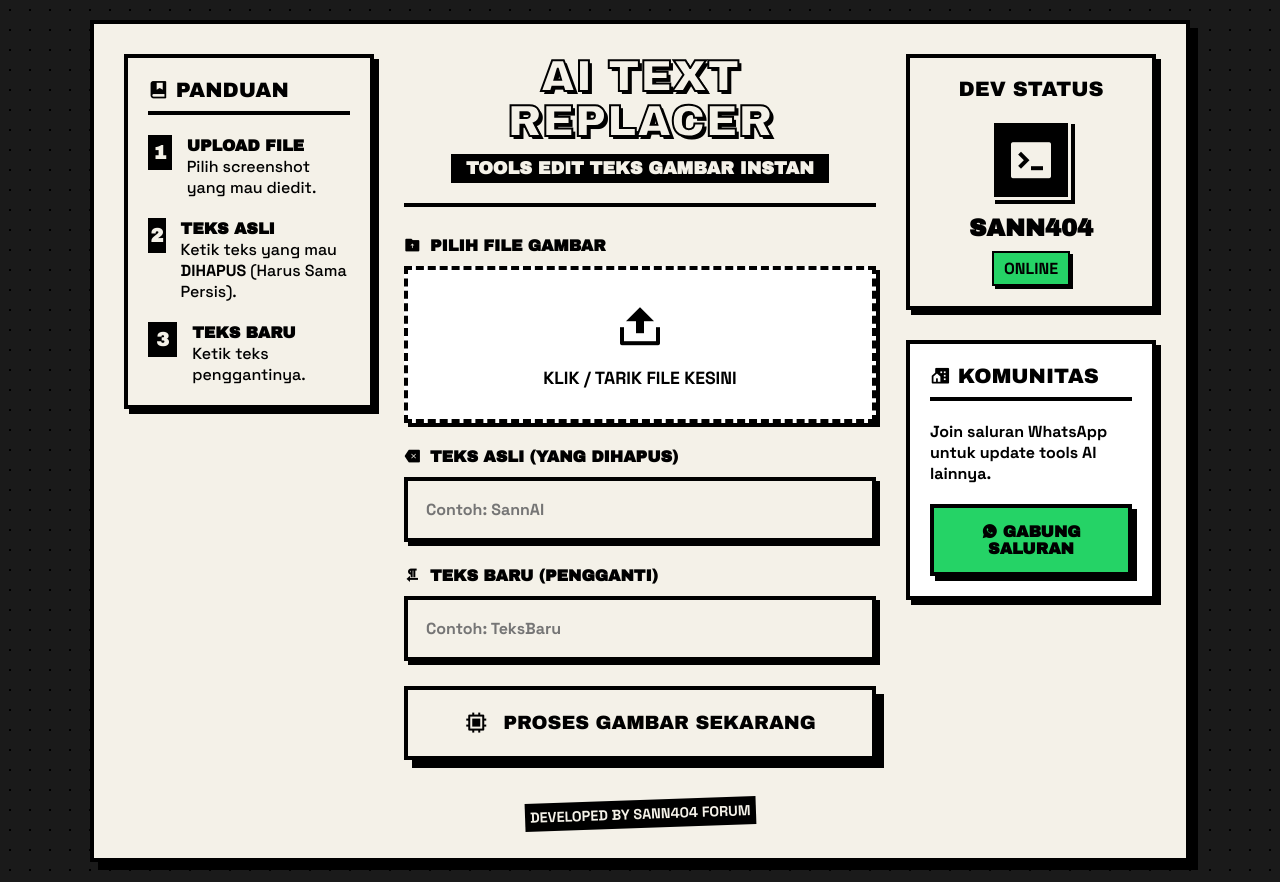
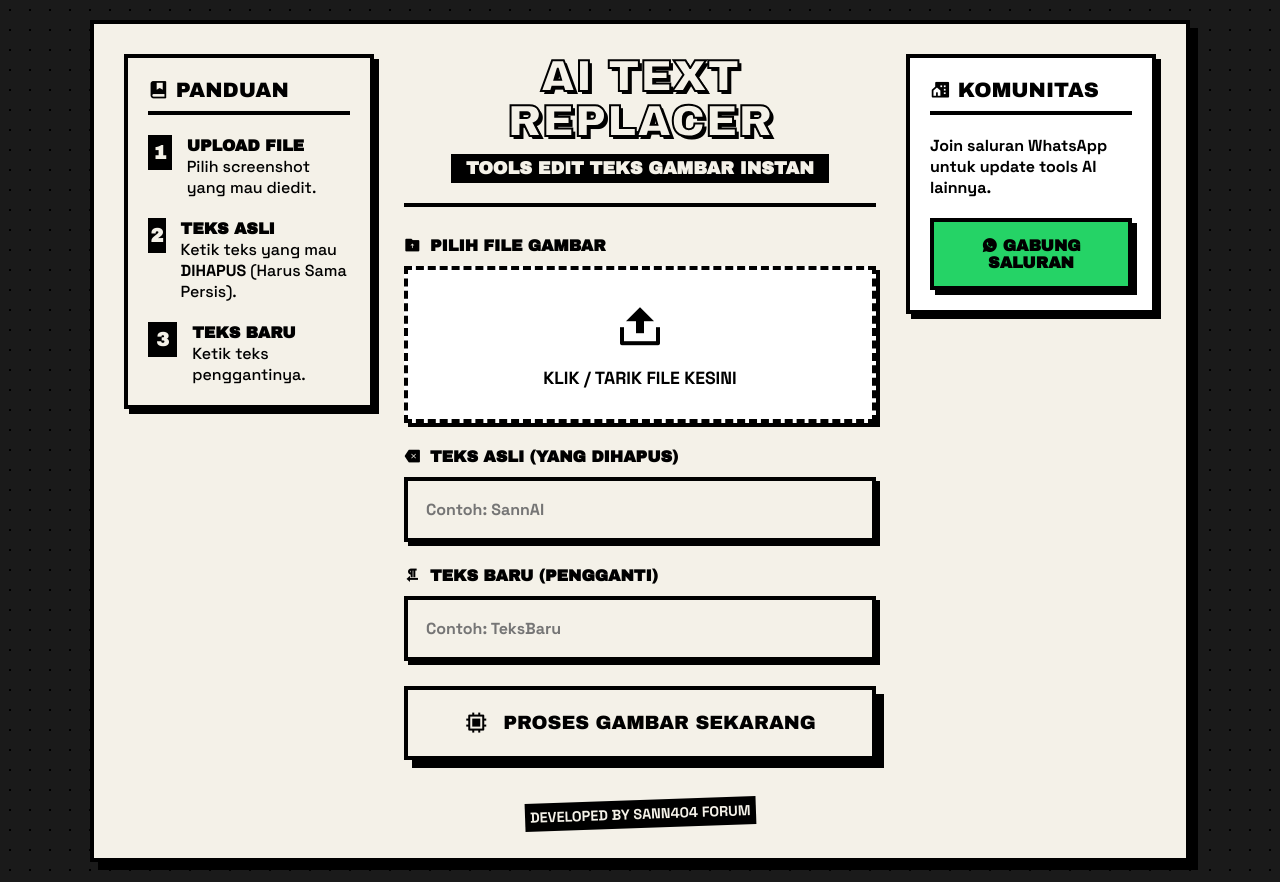
Before and after one commit to sanzzyproject/timpa-text, a website: page public/index.html in a window 1280 px wide. Drawn offline with nearby package versions, Linux system fonts and the light colour scheme.

Commit message:
Update index.html

```diff
--- a/public/index.html
+++ b/public/index.html
@@ -414,16 +414,6 @@
 
     <div class="sidebar-right">
 
-        <div class="brutal-box" style="margin-bottom: 30px; text-align: center;">
-            <div class="widget-title" style="border:none; margin-bottom:10px;">DEV STATUS</div>
-            <div style="width: 80px; height: 80px; background: var(--text-black); margin: 0 auto 15px; display: flex; align-items: center; justify-content: center; border: 3px solid var(--bg-cream); box-shadow: 4px 4px 0px var(--text-black);">
-                <i class="ri-terminal-box-fill" style="color: var(--bg-cream); font-size: 3rem;"></i>
-            </div>
-            <h2 style="margin: 0; font-family: 'Archivo Black';">SANN404</h2>
-            <div style="background: #25D366; color: #000; font-weight: bold; display: inline-block; padding: 5px 10px; margin-top: 10px; border: 2px solid #000; box-shadow: 3px 3px 0px #000;">
-                ONLINE
-            </div>
-        </div>
 
         <div class="brutal-box" style="background: #fff;">
             <div class="widget-title"><i class="ri-community-fill"></i> KOMUNITAS</div>
```
